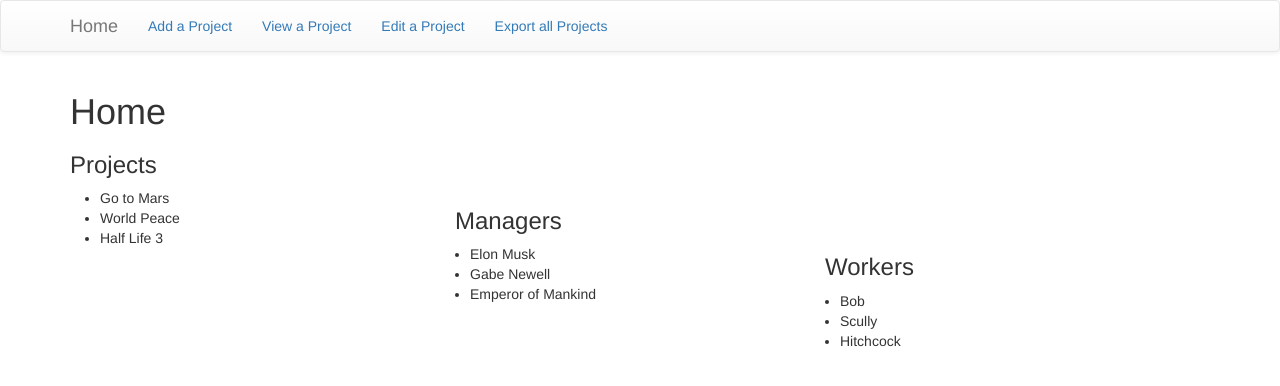
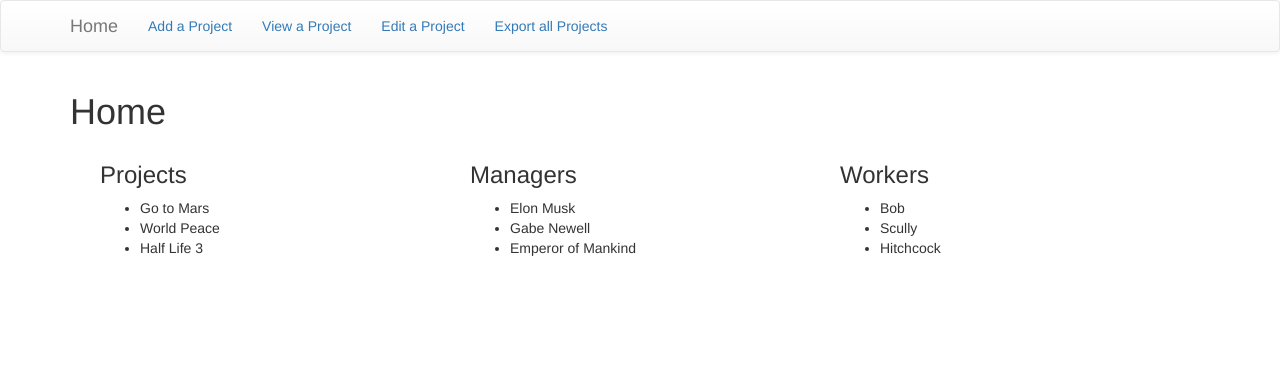
Before and after one commit to petertbernhardt/reactProjectManagement, a React (Create React App) app: page / in a window 1280 px wide. Shown: the top 386 px of the page. Built offline with nearby package versions, Linux system fonts and the light colour scheme.

Commit message:
Fixed styles

```diff
--- a/src/routes/Home.js
+++ b/src/routes/Home.js
@@ -3,27 +3,33 @@
 const Home = () => (
 	<div className="container">
 		<h1>Home</h1>
+		<div className="col-md-12">
+			<div className="col-md-4 col-sm-6 col-xs-12">
 				<h3>Projects</h3>
-		<div className="col-md-12">
-			<ul className="list col-md-4">
+				<ul className="list">
 					<li>Go to Mars</li>
 					<li>World Peace</li>
 					<li>Half Life 3</li>
 				</ul>
+			</div>
+			<div className="col-md-4 col-sm-6 col-xs-12">
 				<h3>Managers</h3>
-			<ul className="list col-md-4">
+				<ul className="list">
 					<li>Elon Musk</li>
 					<li>Gabe Newell</li>
 					<li>Emperor of Mankind</li>
 				</ul>
+			</div>
+			<div className="col-md-4 col-sm-6 col-xs-12">
 				<h3>Workers</h3>
-			<ul className="list col-md-4">
+				<ul className="list">
 					<li>Bob</li>
 					<li>Scully</li>
 					<li>Hitchcock</li>
 				</ul>
 			</div>
 		</div>
+	</div>
 );
 
 export default Home
```
Lines whose indentation alone changed are shown as unchanged.
